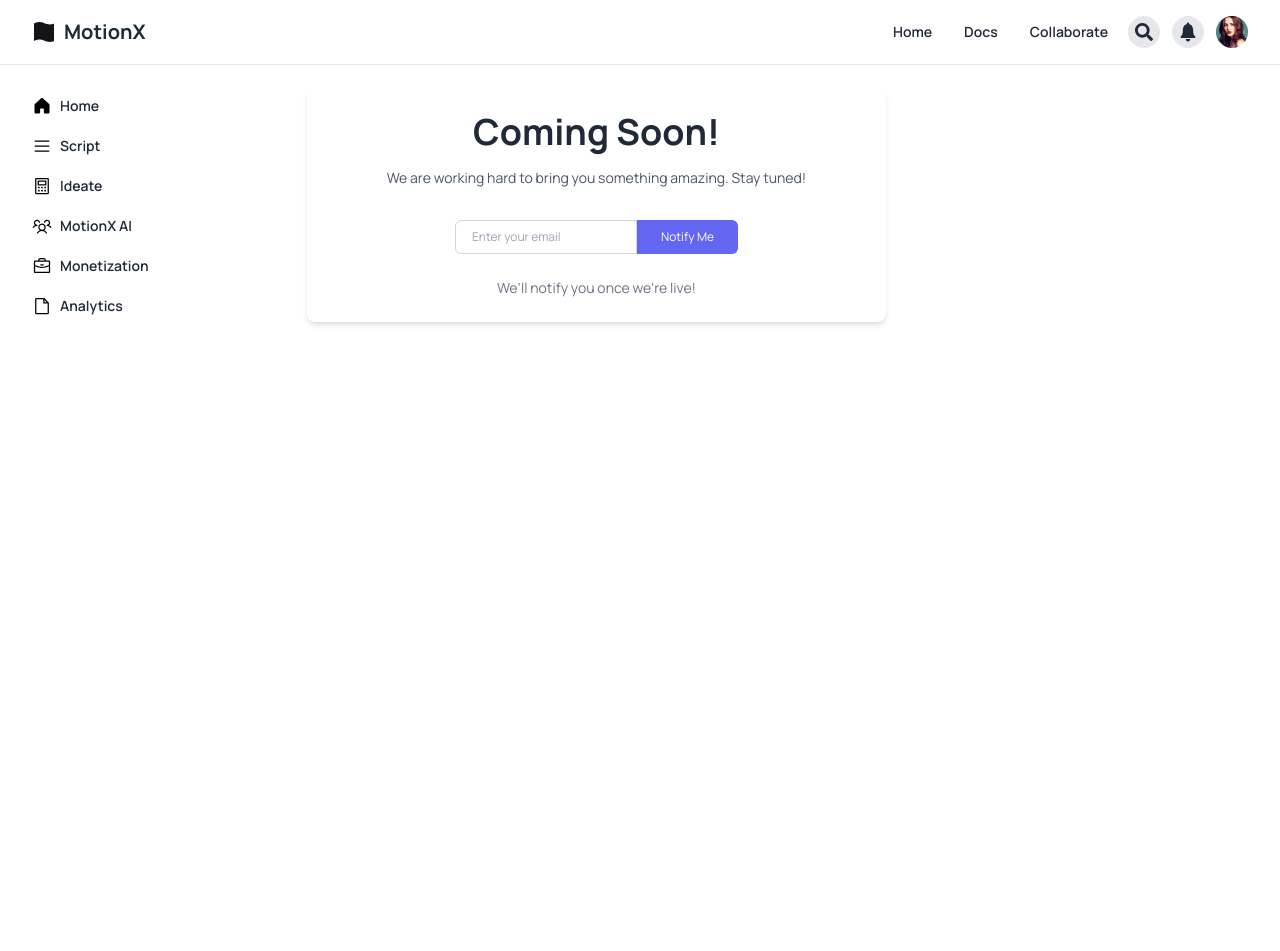
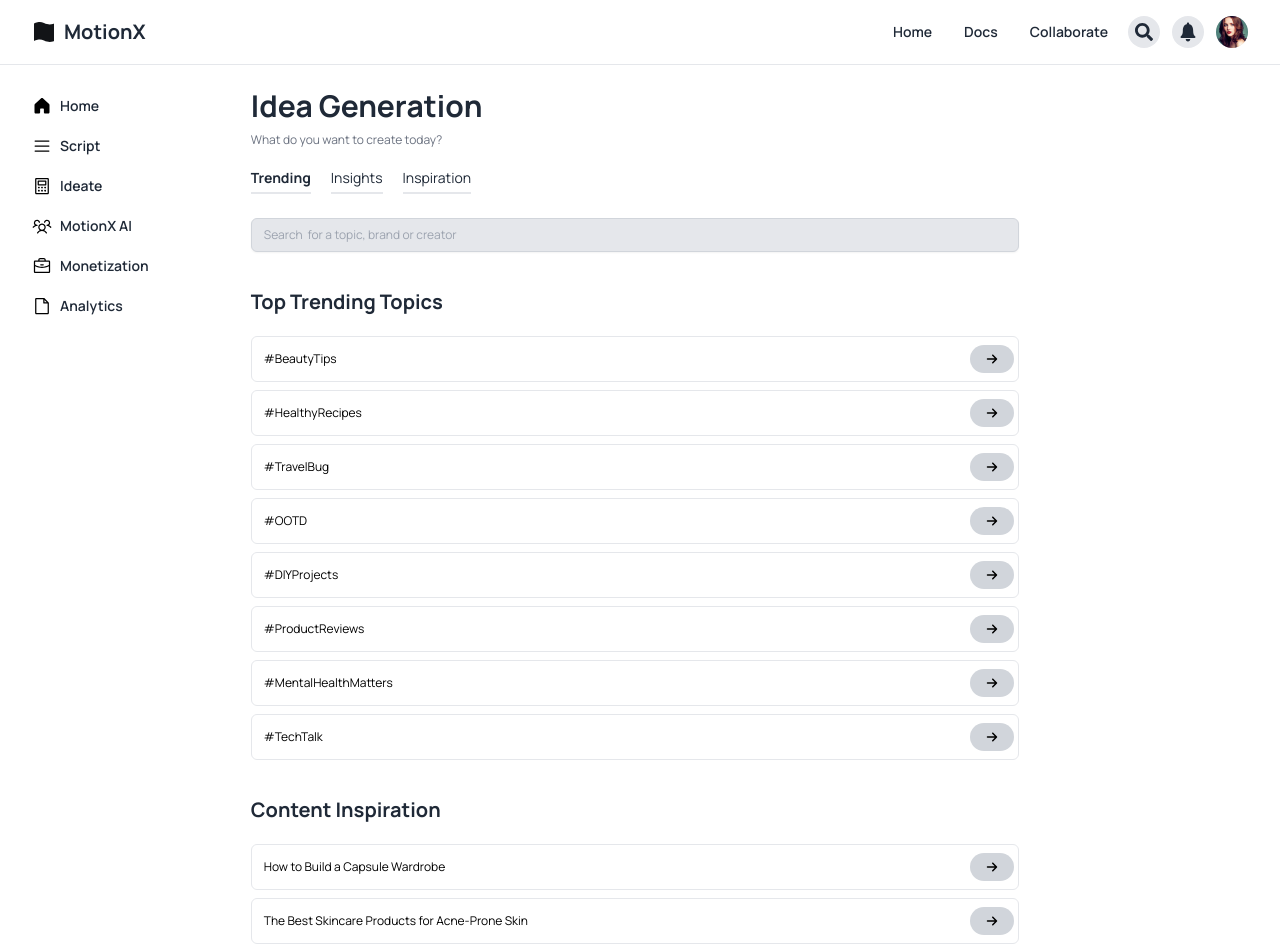
Before and after one commit to mdhabibur/mtnx_Feature_Test, a React (Vite) app in the folder frontend/: page /ideate in a window 1280 px wide. Shown: the top 951 px of the page. Before the commit the page ends 800 px from the top, so only its background shows below. Built offline with nearby package versions, Linux system fonts and the light colour scheme.

Commit message:
ideate page trending part completed

```diff
--- a/frontend/src/App.css
+++ b/frontend/src/App.css
@@ -36,6 +36,9 @@ body{
     @apply text-xs font-normal
 }
 
+.small_card_sub_title2 {
+    @apply text-xs font-normal text-black
+}
 .small_card_des {
     @apply text-[11px] font-normal
 }
--- /dev/null
+++ b/frontend/src/components/ideate/TrendingItem.jsx
@@ -0,0 +1,23 @@
+import React from "react";
+import { FaArrowRight } from "react-icons/fa6";
+
+const TrendingItem = ({trendingData}) => {
+	return (
+		<div className="w-full lg:max-w-3xl flex flex-row gap-3 border rounded-md px-1 py-2">
+
+			<div className="w-3/4 flex flex-row items-center justify-start px-2">
+                <p className="small_card_sub_title2">{trendingData.title}</p>
+			</div>
+
+			<div className="w-1/4 flex justify-end  items-center text-xs">
+				<button className="bg bg-gray-300 text-black py-2 px-4 rounded-full text-xs hover:font-bold">
+                <FaArrowRight />
+				</button>
+			</div>
+
+
+		</div>
+	);
+};
+
+export default TrendingItem;
--- a/frontend/src/pages/Ideate.jsx
+++ b/frontend/src/pages/Ideate.jsx
@@ -1,9 +1,159 @@
 import React from 'react'
 import ComingSoonPage from '../components/layout/ComingSoonPage'
+import TrendingItem from '../components/ideate/TrendingItem'
+
+import collab1 from "../assets/images/analytics/collaboration/collab1.svg"
+import collab2 from "../assets/images/analytics/collaboration/collab2.svg"
+import collab3 from "../assets/images/analytics/collaboration/collab3.svg"
 
 const Ideate = () => {
+
+    const topTrendingDataData = [
+        {
+            id:1,
+            title: "#BeautyTips",
+
+        },
+        {
+            id:2,
+            title: "#HealthyRecipes",
+
+        },
+        {
+            id:3,
+            title: "#TravelBug",
+
+        },
+        {
+            id:4,
+            title: "#OOTD",
+
+        },
+
+        {
+            id:5,
+            title: "#DIYProjects",
+
+        },
+
+        {
+            id:6,
+            title: "#ProductReviews",
+
+        },
+
+        {
+            id:7,
+            title: "#MentalHealthMatters",
+
+        },
+
+        {
+            id:8,
+            title: "#TechTalk",
+
+        },
+
+
+    ]
+
+    const topTrendingContent = [
+        {
+            id:1,
+            title: "How to Build a Capsule Wardrobe",
+
+        },
+        {
+            id:2,
+            title: "The Best Skincare Products for Acne-Prone Skin",
+
+        },
+        {
+            id:3,
+            title: "What I Eat in a Day (Vegan)",
+
+        },
+        {
+            id:4,
+            title: "A Weekend in Tulum: Travel Vlog",
+
+        },
+
+        {
+            id:5,
+            title: "5 Easy Hairstyles for Short Hair",
+
+        },
+
+        {
+            id:6,
+            title: "My Morning Routine: Productivity Tips",
+
+        },
+
+        {
+            id:7,
+            title: "Bookshelf Tour: My Favorite Reads",
+
+        },
+
+
+    ]
+
+
+
   return (
-    <ComingSoonPage />
+    <div className='my_container py-3 my-3 flex flex-col gap-5'>
+
+    <div>
+        <h3 className='my_h3'> Idea Generation</h3>
+        <p className='text-xs text-gray-500 mt-2'>What do you want to create today?</p>
+    </div>
+
+
+    <div className='flex flex-row flex-wrap gap-5 items-start w-[90%] cursor-pointer'>
+
+        <p className='font-bold border-b-2 text-sm pb-1 hover:translate-x-1 transition-all duration-200'>Trending</p>
+        <p className='border-b-2 text-sm pb-1 hover:translate-x-1 transition-all duration-200'>Insights</p>
+        <p className='border-b-2 text-sm pb-1 hover:translate-x-1 transition-all duration-200'>Inspiration</p>
+
+    </div>
+
+    <input
+          type="text"
+          id="inputField"
+          placeholder='Search  for a topic, brand or creator'
+          className="mt-1 block max-w-[90%] lg:max-w-3xl px-3 py-1 md:py-2 border border-gray-300
+          bg-gray-200
+          rounded-md shadow-sm focus:outline-none focus:ring-indigo-500 focus:border-indigo-500
+          text-[10px]
+          sm:text-xs"
+        />
+
+        {/* Top Trending Topics  */}
+        <h4 className='my_h4 mt-4'> Top Trending Topics</h4>
+
+        <div className='max-w-[90%] flex flex-col items-start justify-start gap-2 cursor-pointer '>
+
+        {topTrendingDataData.map((trendingData,index) => <TrendingItem key={trendingData.id} trendingData={trendingData} />)}
+
+        </div>
+
+            {/* Content Inspiration  */}
+            <h4 className='my_h4 mt-4'>Content Inspiration</h4>
+
+            <div className='max-w-[90%] flex flex-col items-start justify-start gap-2 cursor-pointer '>
+
+            {topTrendingContent.map((topTrendingContentData,index) => <TrendingItem key={topTrendingContentData.id} trendingData={topTrendingContentData} />)}
+
+        </div>
+
+
+
+
+
+
+    </div>
   )
 }
 
```
